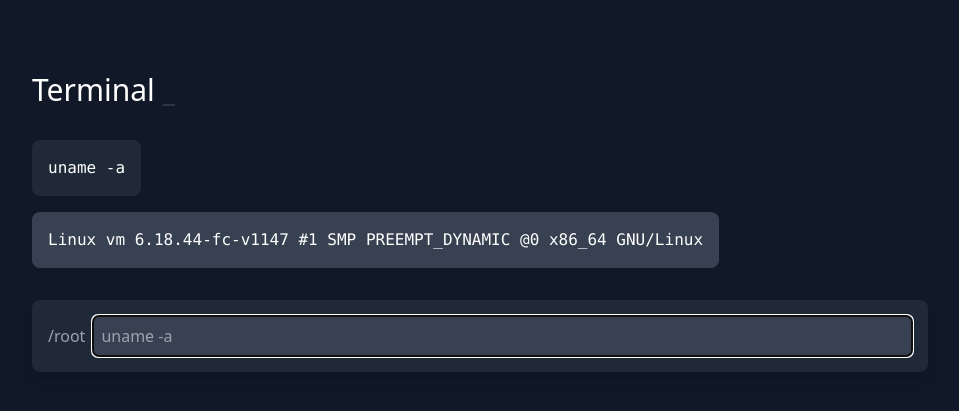
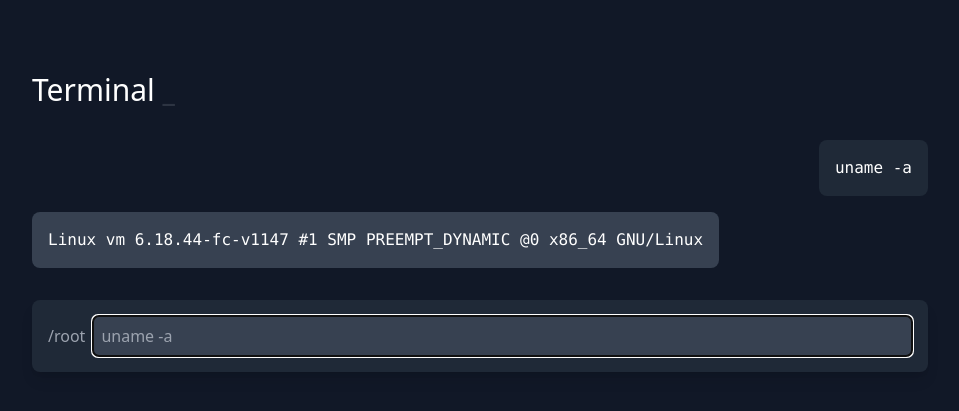
Before and after one commit to sachnun/terminal-web, a Flask app: page / in a window 1280 px wide. Shown: the top 411 px of the page, without its empty margins (160-1119 px from the left). Run offline with Flask 3, Linux system fonts and the light colour scheme; some libraries are stand-ins or nearby versions.

Commit message:
update app.py and terminal.html

```diff
--- a/src/app.py
+++ b/src/app.py
@@ -30,17 +30,17 @@ def execute_command(command: str, pwd: str):
                 yield f"data: {json.dumps({'pwd': pwd})}\n\n"
             return
 
-        output_buffer = ""
+        output = ""
         start_time = time.time()
-        for output_line in process(command, pwd):
-            output_buffer += output_line
+        for line in process(command, pwd):
+            output += line
             current_time = time.time()
-            if current_time - start_time > 0.3:
-                yield f"data: {json.dumps({'output': output_buffer})}\n\n"
-                output_buffer = ""
+            if current_time - start_time >= 0.3:
+                yield f"data: {json.dumps({'output': output})}\n\n"
+                output = ""
                 start_time = current_time
-        if output_buffer:
-            yield f"data: {json.dumps({'output': output_buffer})}\n\n"
+        if output:
+            yield f"data: {json.dumps({'output': output})}\n\n"
 
     except subprocess.CalledProcessError as error:
         error_message = error.stderr.strip()
--- a/src/templates/terminal.html
+++ b/src/templates/terminal.html
@@ -26,14 +26,18 @@
                 </style>
             </div>
             <!-- history console -->
-            <div id="history" class="space-y-4 w-full">
-                <!-- input -->
-                <div class="bg-gray-800 rounded-lg p-4 w-fit">
-                    <pre class="whitespace-pre-wrap">{{ welcome_input }}</pre>
+            <div id="history" class=" space-y-4 w-full">
+                <!-- input in right -->
+                <div id="history-input" class="w-full flex justify-end">
+                    <div class="bg-gray-800 rounded-lg p-4 overflow-y-auto w-fit">
+                        <pre class="whitespace-pre-line">{{ welcome_input }}</pre>
+                    </div>
                 </div>
-                <!-- output -->
-                <div class="bg-gray-700 rounded-lg p-4 overflow-y-auto w-fit">
-                    <pre class="whitespace-pre-wrap">{{ welcome_output }}</pre>
+                <!-- output in left -->
+                <div id="history-output" class="w-full flex justify-start">
+                    <div class="bg-gray-700 rounded-lg p-4 overflow-y-auto w-fit">
+                        <pre class="whitespace-pre-line">{{ welcome_output }}</pre>
+                    </div>
                 </div>
             </div>
             <!-- input -->
@@ -59,10 +63,10 @@
             window.addEventListener("scroll", function () {
                 if (window.scrollY + window.innerHeight < document.body.scrollHeight - 100) {
                     topButton.style.display = "block";
-                    scrollLock = false;
+                    scrollLock = true;
                 } else {
                     topButton.style.display = "none";
-                    scrollLock = true;
+                    scrollLock = false;
                 }
 
                 if (window.scrollY > 100) {
@@ -85,8 +89,6 @@
 
     <script>
         const historyElement = document.getElementById("history");
-        const inputElement = historyElement.querySelector("div:first-child");
-        const outputElement = historyElement.querySelector("div:last-child");
         const command = document.getElementById("command");
         const pwd = document.getElementById("pwd");
 
@@ -94,9 +96,8 @@
 
         // tambhakan history input dan output
         function addHistory(input, output) {
-            // copy input and output elements
-            const copyInputElement = inputElement.cloneNode(true);
-            const copyOutputElement = outputElement.cloneNode(true);
+            const copyInputElement = document.getElementById("history-input").cloneNode(true);
+            const copyOutputElement = document.getElementById("history-output").cloneNode(true);
             // set input and output content
             copyInputElement.querySelector("pre").textContent = input;
             copyOutputElement.querySelector("pre").textContent = output;
@@ -134,7 +135,7 @@
             outputRunningElement = document.querySelector("div[x-running]");
 
             window.scrollTo(0, document.body.scrollHeight);
-            scrollLock = true;
+            scrollLock = false;
 
             const eventSource = new EventSource("/exec?" + new URLSearchParams({
                 command: command.value,
@@ -173,7 +174,7 @@
                     // update output
                     outputRunningElement.querySelector("pre").textContent += removeAnsi(data.output);
                     // if you scroll down to bottom, scroll to bottom automatically
-                    if (scrollLock) {
+                    if (!scrollLock) {
                         window.scrollTo(0, document.body.scrollHeight);
                     }
                 }
```
